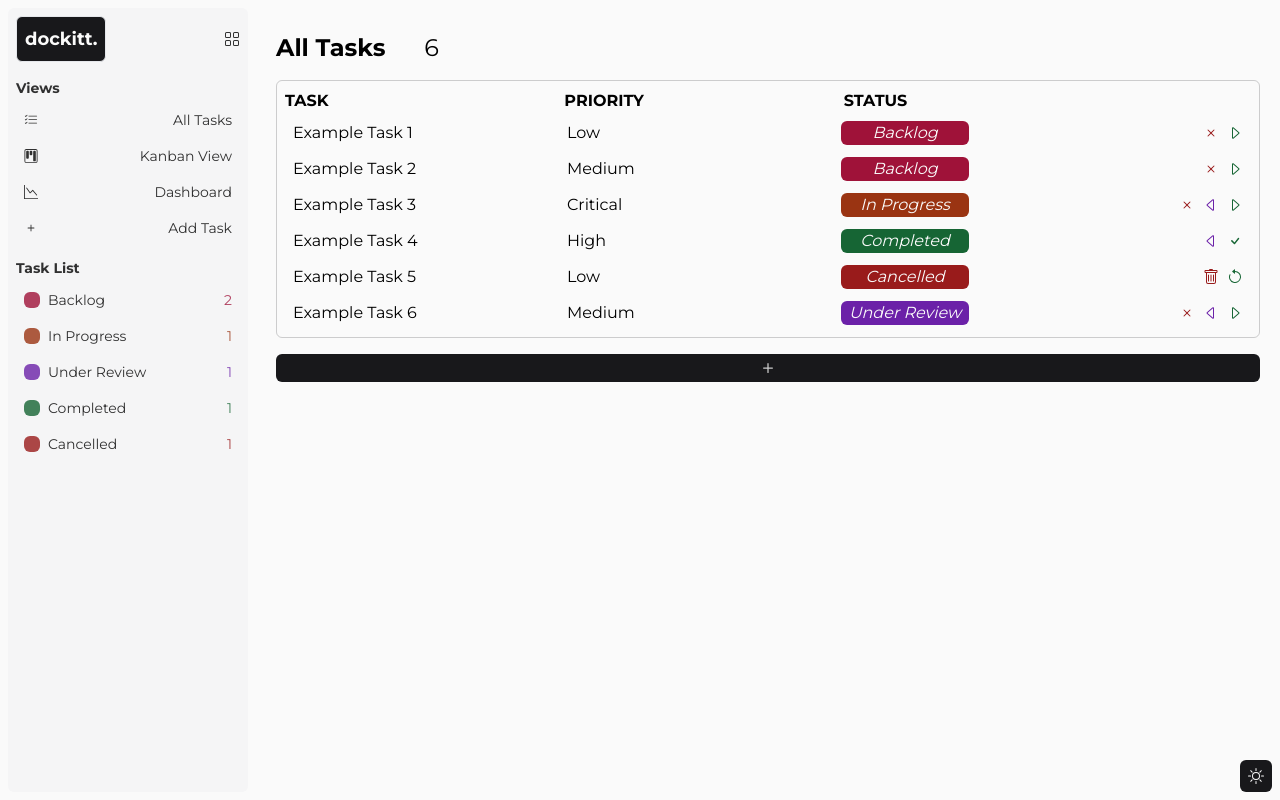
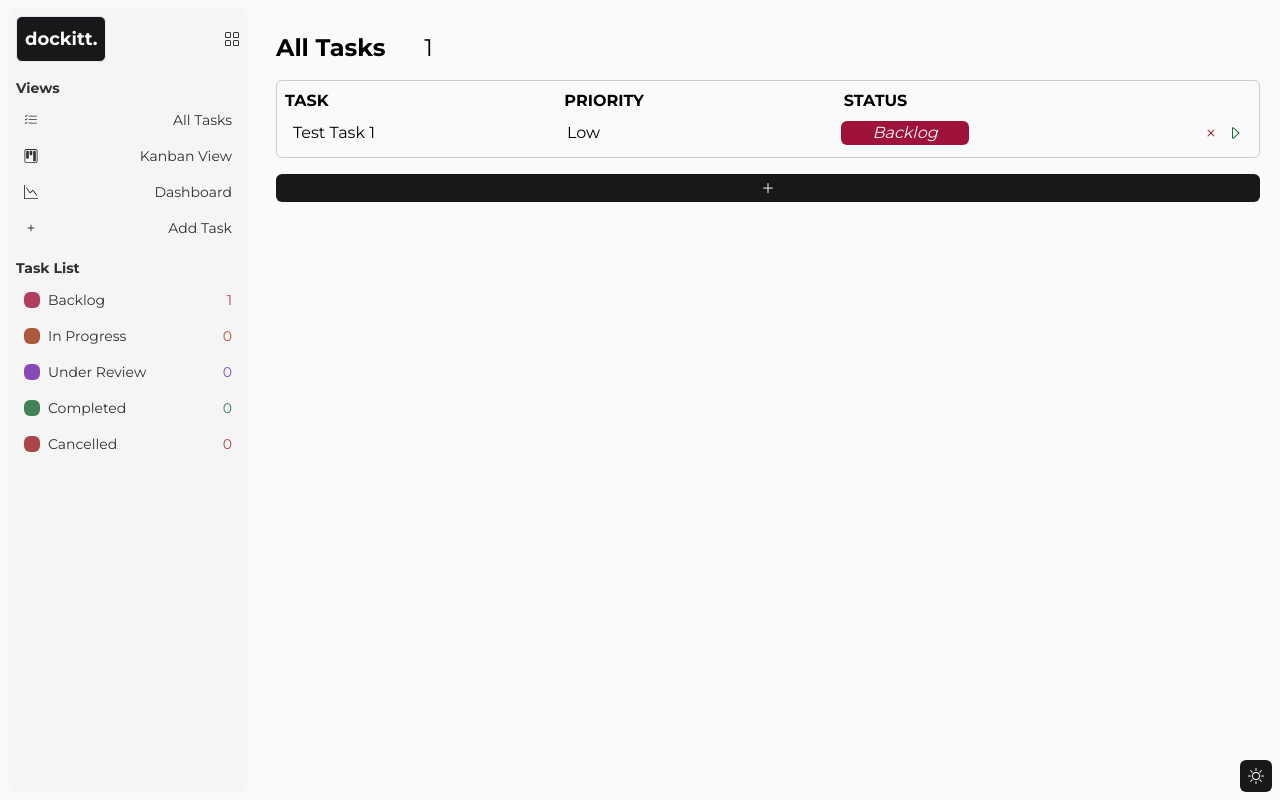
Before and after one commit to williamalowe/next-dockitt, a Next.js app: page / in a window 1280 px wide. Built offline with nearby package versions, Linux system fonts and the light colour scheme.

Commit message:
func: remove example tasks from disply

```diff
--- a/src/app/[status]/page.tsx
+++ b/src/app/[status]/page.tsx
@@ -1,8 +1,8 @@
+"use client"
 import TaskList from "@/components/task-list";
+import { useTask } from "@/context/task-context";
 import Link from "next/link";
-import { exampleTasks } from "@/lib/testData";
 import { BsPlus } from "react-icons/bs";
-import { useEffect } from "react";
 
 export default function Status({
   params,
@@ -11,15 +11,16 @@ export default function Status({
     status: string;
   };
 }) {
-  let displayTasks = exampleTasks.filter(
+  const { tasks } = useTask();
+  let displayTasks = tasks.filter(
     (task) => task.status === params.status
   );
 
   if (params.status === "in-progress") {
-    displayTasks = exampleTasks.filter((task) => task.status === "in progress");
+    displayTasks = tasks.filter((task) => task.status === "in progress");
   }
   if (params.status === "under-review") {
-    displayTasks = exampleTasks.filter(
+    displayTasks = tasks.filter(
       (task) => task.status === "under review"
     );
   }
--- a/src/app/page.tsx
+++ b/src/app/page.tsx
@@ -1,15 +1,17 @@
+"use client"
 import TaskList from "@/components/task-list";
 import Link from "next/link";
 import { BsPlus } from "react-icons/bs";
-import { exampleTasks } from "@/lib/testData";
+import { useTask } from "@/context/task-context";
 
 export default function Home() {
+  const { tasks } = useTask();
 
   return (
     <main className="flex-1 pt-8 px-5 flex flex-col gap-y-4">
-      <h1 className="text-2xl font-bold">All Tasks <span className="ml-8 font-normal">{exampleTasks.length}</span></h1>
+      <h1 className="text-2xl font-bold">All Tasks <span className="ml-8 font-normal">{tasks.length}</span></h1>
       <TaskList
-        tasks={exampleTasks}
+        tasks={tasks}
       />
       <Link href="/new-task" className="flex items-center justify-center bg-zinc-900 text-zinc-50/80 p-1 text-xl rounded-md dark:bg-zinc-200 dark:text-zinc-900/80 hover:scale-[1.025] transition"><BsPlus /></Link>
     </main>
--- a/src/components/kanban-board.tsx
+++ b/src/components/kanban-board.tsx
@@ -1,10 +1,10 @@
 "use client"
-import React, { useState } from 'react'
+import { useState } from 'react'
 import KanbanColumn from './kanban-column'
-import { exampleTasks } from '@/lib/testData'
 import { useTask } from '@/context/task-context';
 
 export default function KanbanBoard() {
+  const { tasks } = useTask();
   const [showCancelled, setShowCancelled] = useState(false);
 
   return (
@@ -18,25 +18,25 @@ export default function KanbanBoard() {
         header="Backlog"
         textColor="text-rose-800"
         cardColor="bg-rose-800"
-        taskList={exampleTasks.filter((task) => task.status === "backlog")}
+        taskList={tasks.filter((task) => task.status === "backlog")}
       />
       <KanbanColumn
         header="In Progress"
         textColor="text-orange-800"
         cardColor="bg-orange-800"
-        taskList={exampleTasks.filter((task) => task.status === "in progress")}
+        taskList={tasks.filter((task) => task.status === "in progress")}
       />
       <KanbanColumn
         header="Under Review"
         textColor="text-purple-800"
         cardColor="bg-purple-800"
-        taskList={exampleTasks.filter((task) => task.status === "under review")}
+        taskList={tasks.filter((task) => task.status === "under review")}
       />
       <KanbanColumn
         header="Completed"
         textColor="text-green-800"
         cardColor="bg-green-800"
-        taskList={exampleTasks.filter((task) => task.status === "completed")}
+        taskList={tasks.filter((task) => task.status === "completed")}
       />
       {
         showCancelled &&
@@ -44,7 +44,7 @@ export default function KanbanBoard() {
           header="Cancelled"
           textColor="text-red-800"
           cardColor="bg-red-800"
-          taskList={exampleTasks.filter((task) => task.status === "cancelled")}
+          taskList={tasks.filter((task) => task.status === "cancelled")}
         />
       }
     </div>
--- a/src/components/sidebar.tsx
+++ b/src/components/sidebar.tsx
@@ -1,3 +1,4 @@
+"use client"
 import Link from "next/link";
 import {
   BsGraphDown,
@@ -6,9 +7,10 @@ import {
   BsListCheck,
   BsPlus,
 } from "react-icons/bs";
-import { exampleTasks } from "@/lib/testData";
+import { useTask } from "@/context/task-context";
 
 export default function Sidebar() {
+  const { tasks } = useTask();
   const listLinks = [
     {
       href: "/",
@@ -37,14 +39,14 @@ export default function Sidebar() {
       title: "Backlog",
       color: "bg-rose-800",
       textColor: "text-rose-800",
-      count: exampleTasks.filter((task) => task.status === "backlog").length,
+      count: tasks.filter((task) => task.status === "backlog").length,
     },
     {
       href: "/in-progress",
       title: "In Progress",
       color: "bg-orange-800",
       textColor: "text-orange-800",
-      count: exampleTasks.filter((task) => task.status === "in progress")
+      count: tasks.filter((task) => task.status === "in progress")
         .length,
     },
     {
@@ -52,7 +54,7 @@ export default function Sidebar() {
       title: "Under Review",
       color: "bg-purple-800",
       textColor: "text-purple-800",
-      count: exampleTasks.filter((task) => task.status === "under review")
+      count: tasks.filter((task) => task.status === "under review")
         .length,
     },
     {
@@ -60,14 +62,14 @@ export default function Sidebar() {
       title: "Completed",
       color: "bg-green-800",
       textColor: "text-green-800",
-      count: exampleTasks.filter((task) => task.status === "completed").length,
+      count: tasks.filter((task) => task.status === "completed").length,
     },
     {
       href: "/cancelled",
       title: "Cancelled",
       color: "bg-red-800",
       textColor: "text-red-800",
-      count: exampleTasks.filter((task) => task.status === "cancelled").length,
+      count: tasks.filter((task) => task.status === "cancelled").length,
     },
   ];
   return (
```
